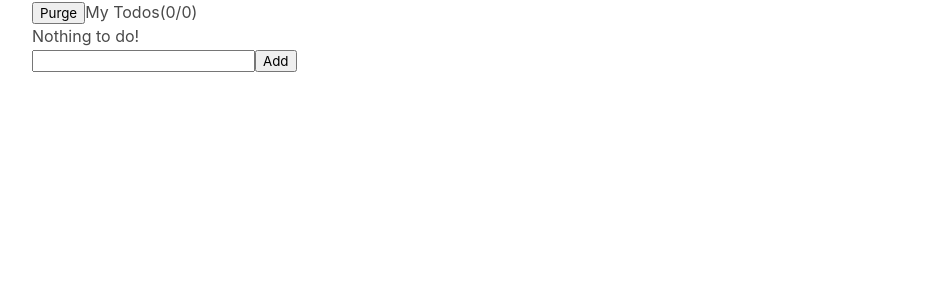
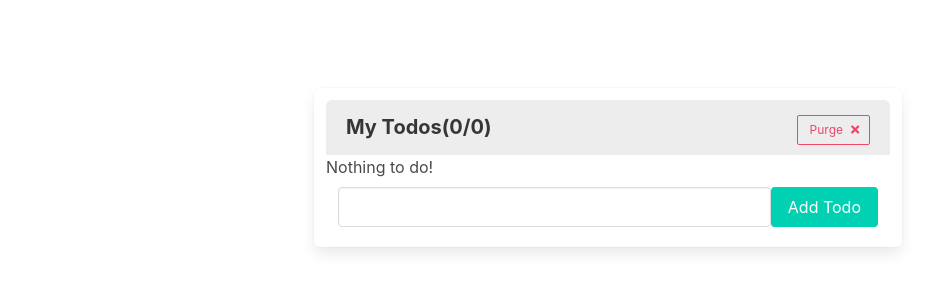
Before and after one commit to yikeda6616/react-todo, a React app: page / in a window 1280 px wide. Shown: the top 300 px of the page, without its empty margins (32-966 px from the left). Built offline with nearby package versions, Linux system fonts and the light colour scheme; the HTML template or start-up script is replaced by a standard one.

Commit message:
add style

```diff
--- a/src/App.js
+++ b/src/App.js
@@ -90,9 +90,7 @@ class App extends React.Component {
       return;
     }
 
-    const todos = this.state.todos.filter(todo => {
-      return !todo.isDone;
-    });
+    const todos = this.state.todos.filter(todo => !todo.isDone);
 
     this.setState({
       todos: todos
@@ -112,6 +110,8 @@ class App extends React.Component {
   render() {
     return (
       <div className='container'>
+        <div className='columns is-centered'>
+          <div className='panel column is-half'>
             <TodoHeader todos={this.state.todos} purge={this.purge} />
             <TodoList
               checkTodo={this.checkTodo}
@@ -124,6 +124,8 @@ class App extends React.Component {
               addTodo={this.addTodo}
             />
           </div>
+        </div>
+      </div>
     );
   }
 }
--- a/src/App.scss
+++ b/src/App.scss
@@ -1,2 +1,7 @@
 @charset "utf-8";
+@import '../node_modules/@fortawesome/fontawesome-free/css/all.css';
 @import '../node_modules/bulma/bulma';
+
+.container {
+  transform: translateY(100px);
+}
--- a/src/components/TodoForm.js
+++ b/src/components/TodoForm.js
@@ -2,9 +2,14 @@ import React from 'react';
 
 const TodoForm = props => {
   return (
-    <form onSubmit={props.addTodo}>
-      <input type='text' value={props.item} onChange={props.updateItem} />
-      <input type='submit' value='Add' />
+    <form className='panel-block' onSubmit={props.addTodo}>
+      <input
+        class='input'
+        type='text'
+        value={props.item}
+        onChange={props.updateItem}
+      />
+      <input class='button is-primary' type='submit' value='Add Todo' />
     </form>
   );
 };
--- a/src/components/TodoHeader.js
+++ b/src/components/TodoHeader.js
@@ -5,12 +5,20 @@ const TodoHeader = props => {
     return !todo.isDone;
   });
   return (
-    <h1>
-      <button onClick={props.purge}>Purge</button>
+    <h1 className='panel-heading'>
       My Todos
       <span>
         ({remaining.length}/{props.todos.length})
       </span>
+      <button
+        onClick={props.purge}
+        className='button is-small is-danger is-outlined is-pulled-right'
+      >
+        <span>Purge</span>
+        <span className='icon is-small'>
+          <i className='fas fa-times' />
+        </span>
+      </button>
     </h1>
   );
 };
--- a/src/components/TodoItem.js
+++ b/src/components/TodoItem.js
@@ -2,8 +2,8 @@ import React from 'react';
 
 const TodoItem = props => {
   return (
-    <li>
-      <label>
+    <a className='panel-block'>
+      <label className='checkbox'>
         <input
           type='checkbox'
           checked={props.todo.isDone}
@@ -16,10 +16,13 @@ const TodoItem = props => {
         </span>
       </label>
 
-      <span className='cmd' onClick={() => props.deleteTodo(props.todo)}>
-        [x]
+      <span
+        className='cmd panel-icon'
+        onClick={() => props.deleteTodo(props.todo)}
+      >
+        <i className='fas fa-trash-alt' />
       </span>
-    </li>
+    </a>
   );
 };
 
```
Lines whose indentation alone changed are shown as unchanged.
